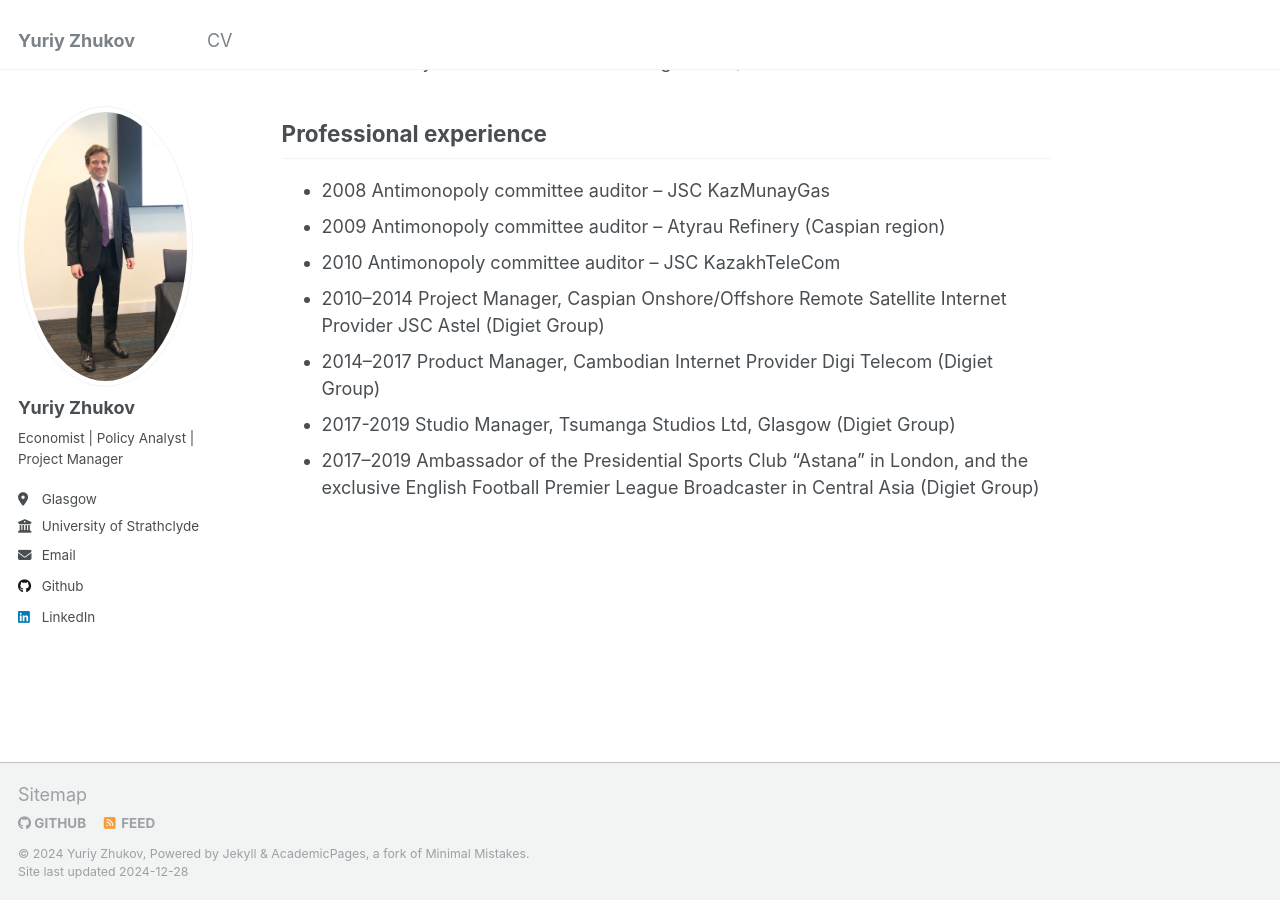
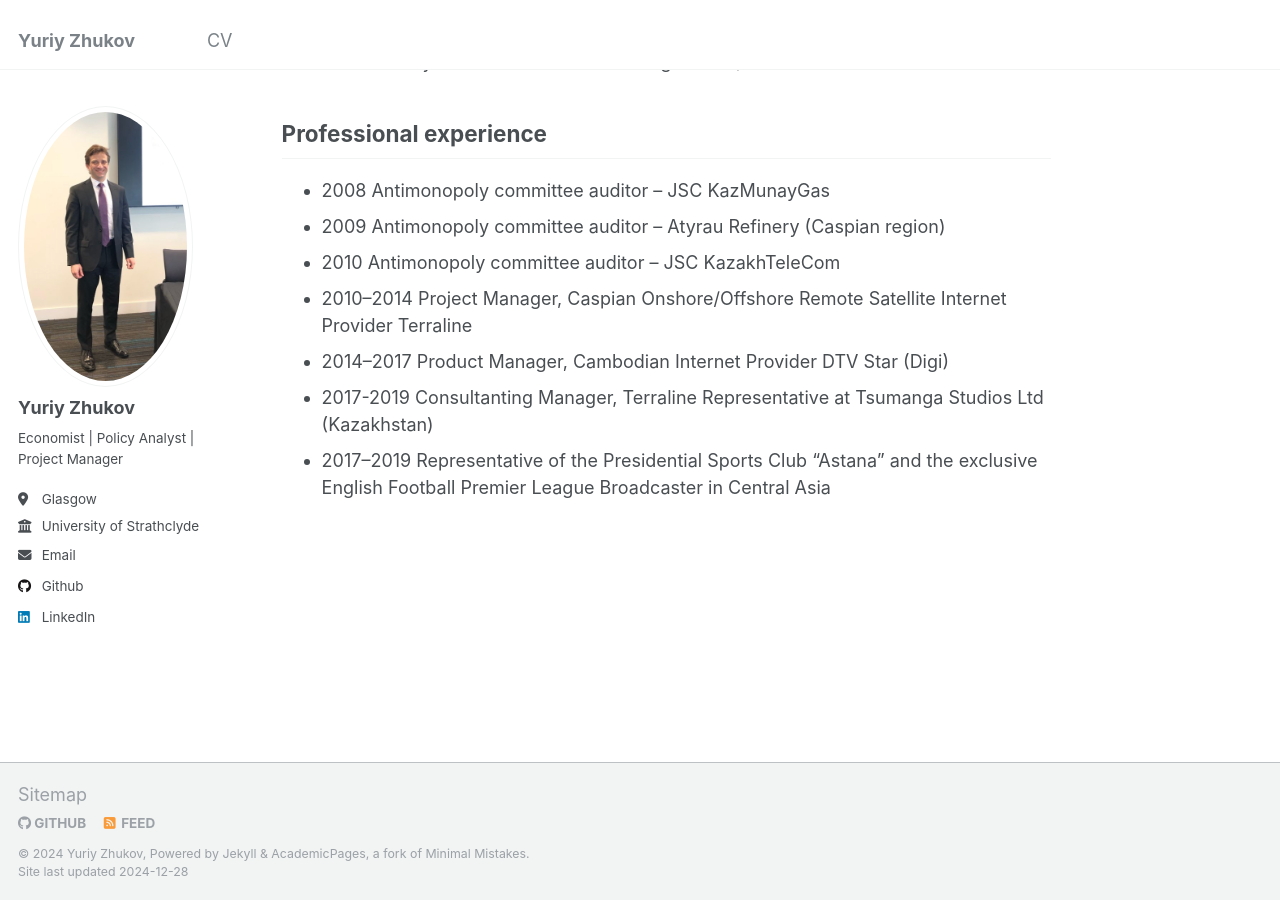
Before and after one commit to yurizhukov/yurizhukov.github.io, a Jekyll site: the page built from _pages/about.md, in a window 1280 px wide and 900 px high, scrolled down 1181 px. Built offline with Jekyll 4.4.1, drawn with Linux system fonts in a browser that asks for light colours.

Commit message:
About changes

```diff
--- a/_pages/about.md
+++ b/_pages/about.md
@@ -66,7 +66,7 @@ Professional experience
 - 2008 Antimonopoly committee auditor – JSC KazMunayGas
 - 2009 Antimonopoly committee auditor – Atyrau Refinery (Caspian region)
 - 2010 Antimonopoly committee auditor – JSC KazakhTeleCom
-- 2010–2014 Project Manager, Caspian Onshore/Offshore Remote Satellite Internet Provider JSC Astel (Digiet Group)
-- 2014–2017 Product Manager, Cambodian Internet Provider Digi Telecom (Digiet Group)
-- 2017-2019 Studio Manager, Tsumanga Studios Ltd, Glasgow (Digiet Group)
-- 2017–2019 Ambassador of the Presidential Sports Club “Astana” in London, and the exclusive English Football Premier League Broadcaster in Central Asia (Digiet Group)
+- 2010–2014 Project Manager, Caspian Onshore/Offshore Remote Satellite Internet Provider Terraline
+- 2014–2017 Product Manager, Cambodian Internet Provider DTV Star (Digi)
+- 2017-2019 Consultanting Manager, Terraline Representative at Tsumanga Studios Ltd (Kazakhstan)
+- 2017–2019 Representative of the Presidential Sports Club “Astana” and the exclusive English Football Premier League Broadcaster in Central Asia
```
Also changed, not shown: 1 other file.
